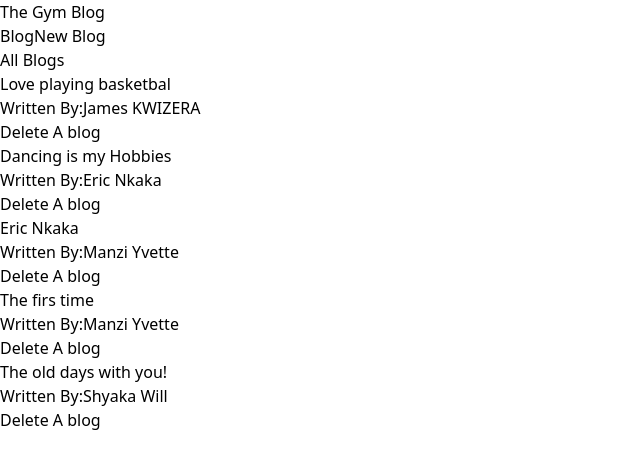
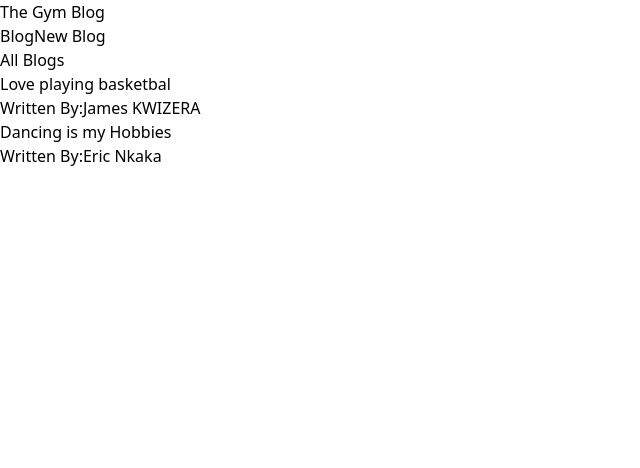
Before and after one commit to Nkaka23dev/General-react-repo, a React (Vite) app: page / in a window 1280 px wide. Shown: the top 468 px of the page, without its empty margins (0-640 px from the left). Built offline with nearby package versions, Linux system fonts and the light colour scheme; data requests are answered from the project's data file.

Commit message:
feat: finish ninjas blog

```diff
--- a/data/db.json
+++ b/data/db.json
@@ -11,24 +11,6 @@
       "body": "i.r, sit amet consectetur adipisicing elit. Accusamus quae neque vero quaerat odio harum reiciendis, perferendis iure fugit sint sed. Expedita exercitationem, dicta ut est cum quo ratione saepe optio labore voluptas impedit! Dolore quae laborum amet beatae magni..r, sit amet consectetur adipisicing elit. Accusamus quae neque vero quaerat odio harum reiciendis, perferendis iure fugit sint sed. Expedita exercitationem, dicta ut est cum quo ratione saepe optio labore voluptas impedit! Dolore quae laborum amet beatae magni..r, sit amet consectetur adipisicing elit. Accusamus quae neque vero quaerat odio harum reiciendis, perferendis iure fugit sint sed. Expedita exercitationem, dicta ut est cum quo ratione saepe optio labore voluptas impedit! Dolore quae laborum amet beatae magni..r, sit amet consectetur adipisicing elit. Accusamus quae neque vero quaerat odio harum reiciendis, perferendis iure fugit sint sed. Expedita exercitationem, dicta ut est cum quo ratione saepe optio labore voluptas impedit! Dolore quae laborum amet beatae magni.",
       "author": "Eric Nkaka",
       "id": 2
-    },
-    {
-      "title": "Eric Nkaka",
-      "body": "Lorem ipsum sit amet",
-      "author": "Manzi Yvette",
-      "id": 3
-    },
-    {
-      "title": "The firs time ",
-      "body": "hdhvdshdygdeuwdjbxhxyeghsdbjsd",
-      "author": "Manzi Yvette",
-      "id": 4
-    },
-    {
-      "title": "The old days with you!",
-      "body": "kkdhjvceyuiyrdbusadyfgdfhjdfh",
-      "author": "Shyaka Will",
-      "id": 5
     }
   ]
 }
--- a/src/BlogDetails.jsx
+++ b/src/BlogDetails.jsx
@@ -1,15 +1,25 @@
 import React from "react";
-import { useParams } from "react-router-dom";
+import { useHistory, useParams } from "react-router-dom";
 import useFetch from "./useFetch";
 import Wrapper from "./Wrapper";
 
 export default function BlogDetails() {
   const { id } = useParams();
+  const history = useHistory();
+
   const {
     data: blog,
     isLoading,
     error,
   } = useFetch("http://localhost:8000/blogs/" + id);
+
+  const handleDelete = () => {
+    fetch("http://localhost:8000/blogs/" + blog.id, {
+      method: "DELETE",
+    }).then(() => {
+      history.push("/")
+    });
+  };
   return (
     <section className="mt-24">
       <Wrapper>
@@ -23,6 +33,12 @@ export default function BlogDetails() {
           <h2 className="text-red-500 text-xl font-semibold">{blog.title}</h2>
           <h2>Written By - {blog.author}</h2>
           <div className="mt-3">{blog.body}</div>
+          <button
+            onClick={handleDelete}
+            className="p-1 mt-3 rounded-xl px-3 text-white bg-red-400 hover:bg-red-500"
+          >
+            Delete A blog
+          </button>
         </div>
       </Wrapper>
     </section>
--- a/src/BlogList.jsx
+++ b/src/BlogList.jsx
@@ -20,12 +20,6 @@ export default function BlogList({ blogs, title, handleDelete }) {
                   {data.author}
                 </span>
               </h2>
-              <button
-                onClick={() => handleDelete(data.id)}
-                className="p-1 mt-3 rounded-xl px-3 text-white bg-red-400 hover:bg-red-500"
-              >
-                Delete A blog
-              </button>
             </div>
            </Link>
           );
--- a/src/Create.jsx
+++ b/src/Create.jsx
@@ -1,4 +1,5 @@
 import React, { useState } from "react";
+import { useHistory } from "react-router-dom";
 import Wrapper from "./Wrapper";
 
 export default function Create() {
@@ -7,6 +8,7 @@ export default function Create() {
   const [body, setBody] = useState("");
   const [author, setAuthor] = useState("Eric Nkaka");
   const [isLoading, setIsloading] = useState(false);
+  const history = useHistory();
 
   const handleSubmit = (e) => {
     e.preventDefault();
@@ -17,10 +19,8 @@ export default function Create() {
       headers: { "Content-Type": "application/json" },
       body: JSON.stringify(message),
     }).then(() => {
-      console.log("new Content Added");
-      setAuthor("Eric Nkaka")
-      setTitle("")
-      setBody("")
+      history.push("/");
+      // history.go(-1)
       setIsloading(false);
     });
   };
```
Also changed, not shown: datadb.json (added, +19 -0 lines).
